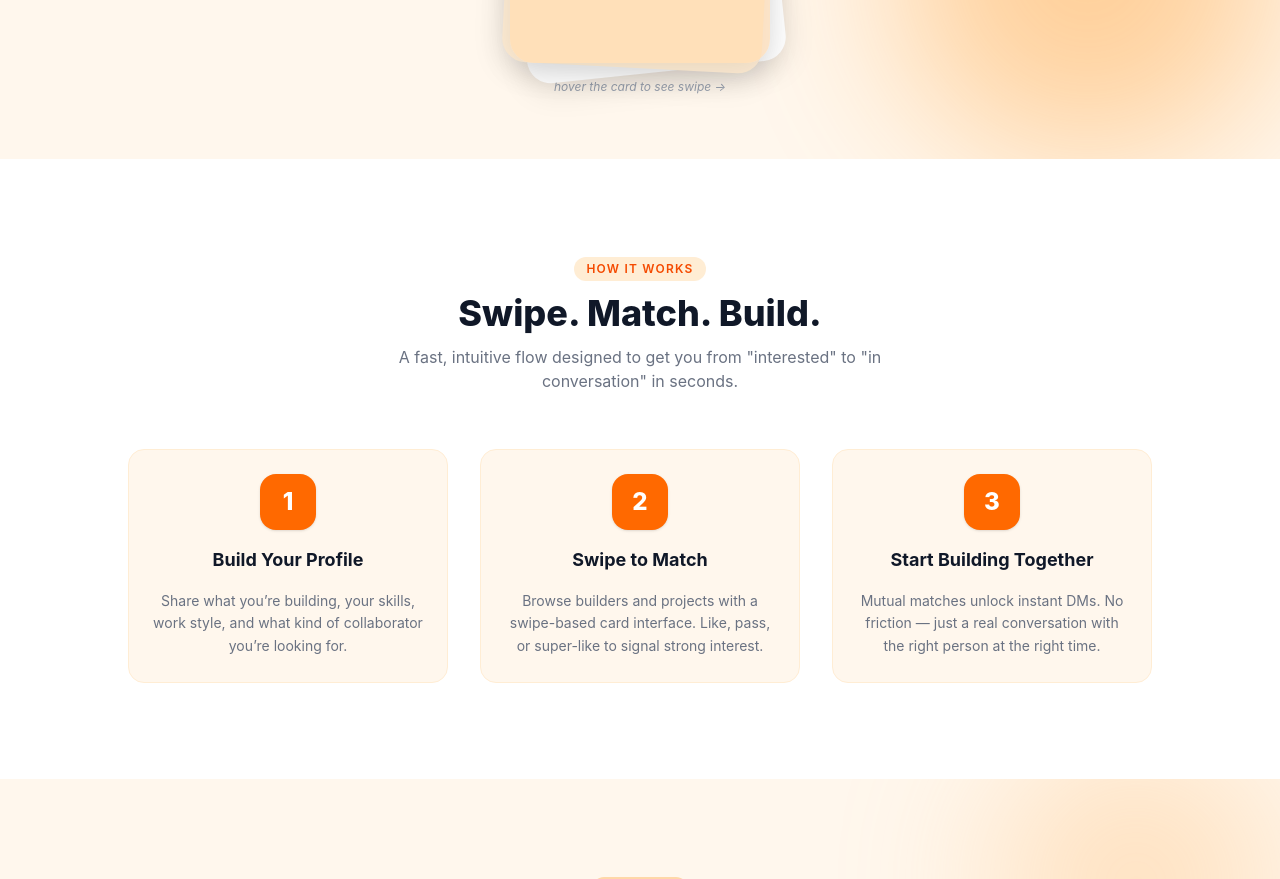
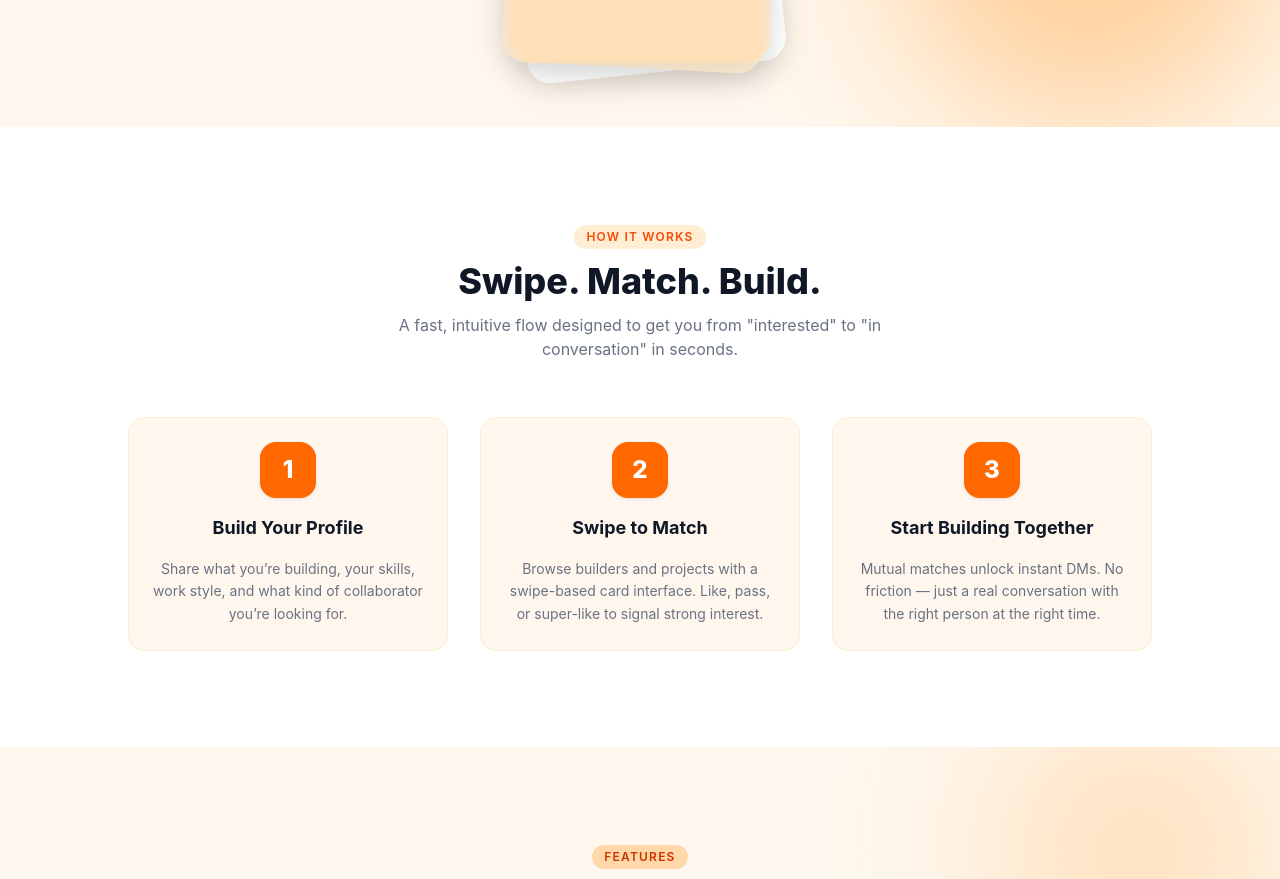
Before and after one commit to cosmini0/kindlink, a website: page index.html in a window 1280 px wide. Shown: the part 851-1730 px from the top of the page. Drawn offline with Linux system fonts and the light colour scheme.

Commit message:
Remove swipe hint label from index.html
Removed swipe hint label from the card section.

```diff
--- a/index.html
+++ b/index.html
@@ -182,9 +182,6 @@
         </div>
       </div>
     </div>
-
-    <!-- Swipe hint label -->
-    <p class="relative mt-4 text-xs text-gray-400 italic">hover the card to see swipe →</p>
   </section>
 
   <!-- ── HOW IT WORKS ──────────────────────────────────────── -->
```
